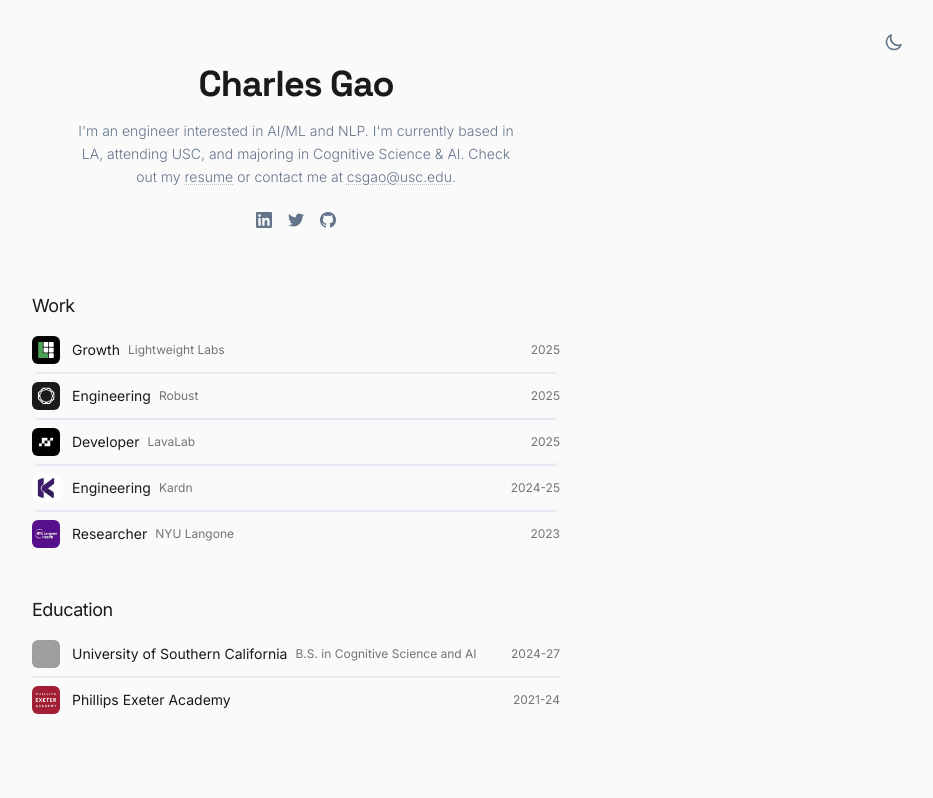
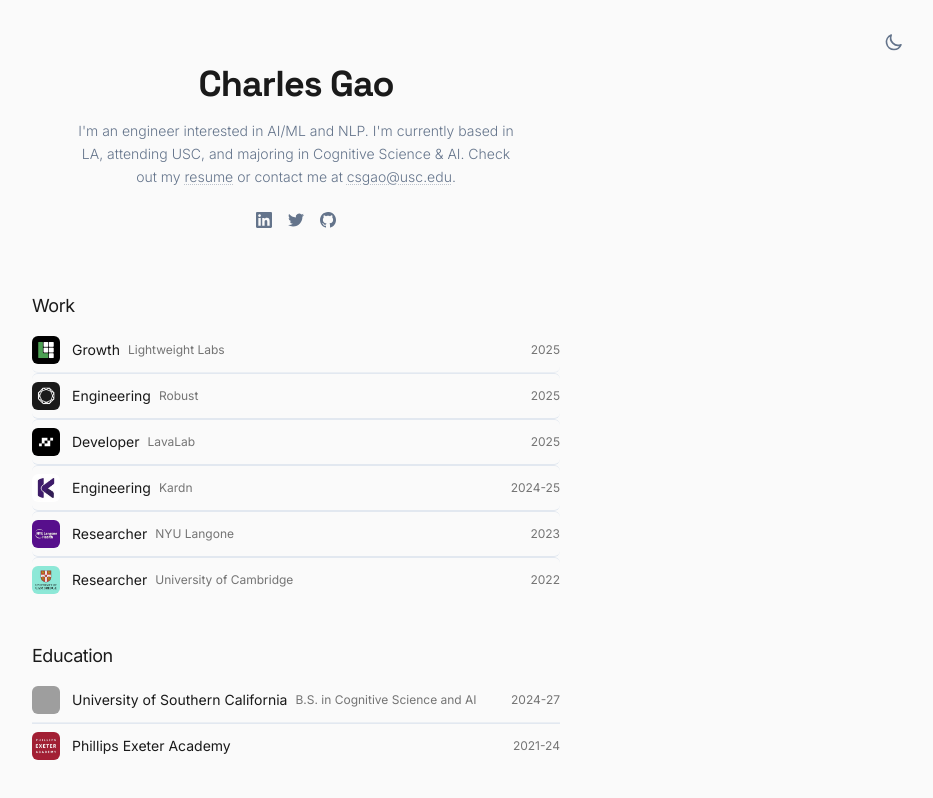
Before and after one commit to neoapollo18/portfo, a Next.js app: page / in a window 1280 px wide. Shown: the top 798 px of the page, without its empty margins (344-1277 px from the left). Built offline with nearby package versions, Linux system fonts and the light colour scheme; grey boxes are pictures that could not be loaded.

Commit message:
more logo

```diff
--- a/app/page.tsx
+++ b/app/page.tsx
@@ -203,7 +203,7 @@
               href="https://nyuolab.org"
               target="_blank"
               rel="noopener noreferrer"
-              className="flex items-center gap-3 py-2 last:pb-0 hover:bg-muted/50 rounded-md transition-colors"
+              className="flex items-center gap-3 py-2 hover:bg-muted/50 rounded-md transition-colors"
             >
               <div className="w-7 h-7 rounded-md flex items-center justify-center flex-shrink-0 overflow-hidden">
                 <img
@@ -220,6 +220,32 @@
                   </div>
                   <div className="text-xs text-foreground/60">
                     2023
+                  </div>
+                </div>
+              </div>
+            </a>
+
+            <a
+              href="https://www.cam.ac.uk/research"
+              target="_blank"
+              rel="noopener noreferrer"
+              className="flex items-center gap-3 py-2 last:pb-0 hover:bg-muted/50 rounded-md transition-colors"
+            >
+              <div className="w-7 h-7 rounded-md flex items-center justify-center flex-shrink-0 overflow-hidden">
+                <img
+                  src="/university_of_cambridge_logo.jpg"
+                  alt="University of Cambridge"
+                  className="w-full h-full object-cover"
+                />
+              </div>
+              <div className="flex-1 min-w-0">
+                <div className="flex items-center justify-between">
+                  <div className="flex items-center gap-2">
+                    <h3 className="text-sm font-normal text-foreground">Researcher</h3>
+                    <span className="text-xs text-foreground/60">University of Cambridge</span>
+                  </div>
+                  <div className="text-xs text-foreground/60">
+                    2022
                   </div>
                 </div>
               </div>
```
Also changed, not shown: public/university_of_cambridge_logo.jpg (added).
